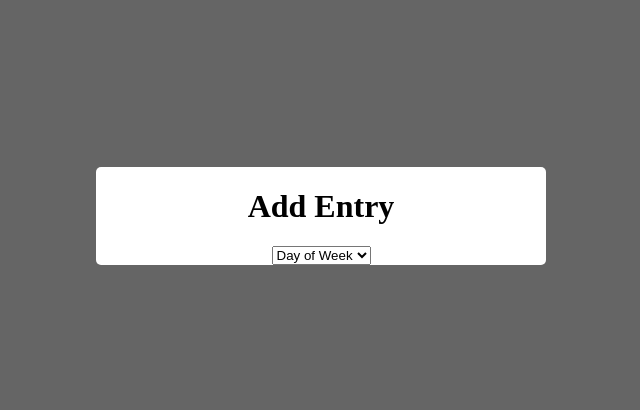
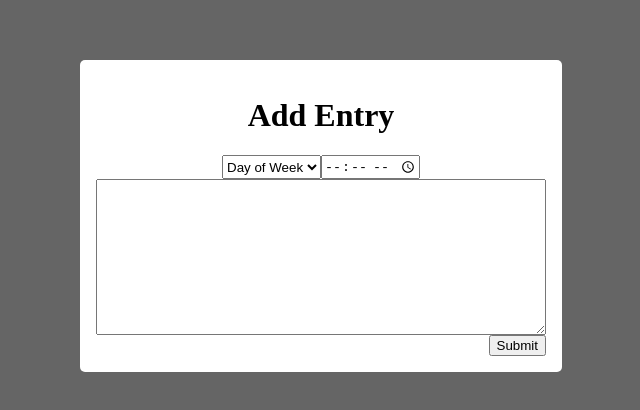
Before and after one commit to Boyul-Kim/week-planner, a plain HTML site: page index.html in a window 1280 px wide. Shown: the part 184-594 px from the top of the page, without its empty margins (319-959 px from the left). Drawn offline with Linux system fonts and the light colour scheme.

Commit message:
worked on modal

```diff
--- a/index.html
+++ b/index.html
@@ -24,7 +24,7 @@
     <div class="modal">
       <h1>Add Entry</h1>
       <div class="row">
-        <select name="day-of-week" id="">
+        <select name="day-of-week" id="" required>
           <option value="">Day of Week</option>
           <option value="sunday">Sunday</option>
           <option value="monday">Monday</option>
@@ -34,6 +34,15 @@
           <option value="friday">Friday</option>
           <option value="saturday">Saturday</option>
         </select>
+        <label>
+          <input type="time" id="time" min="00:00" max="24:00" required>
+        </label>
+      </div>
+      <div class="row">
+        <textarea class="textareaWidth" name="" id="description" cols="30" rows="10"></textarea>
+      </div>
+      <div class="row rowFlexEnd">
+        <button>Submit</button>
       </div>
     </div>
   </div>
--- a/styles.css
+++ b/styles.css
@@ -19,10 +19,16 @@
   margin: auto;
   background-color: white;
   border-radius: 5px;
+  padding: 1rem;
 }
 .row {
   display: flex;
   justify-content: center;
+  width: 100%;
+}
+
+.rowFlexEnd {
+  justify-content: flex-end;
 }
 
 .column-full {
@@ -42,3 +48,6 @@
 .hidden {
   display: none;
 }
+ .textareaWidth {
+   width: 100%;
+ }
```
